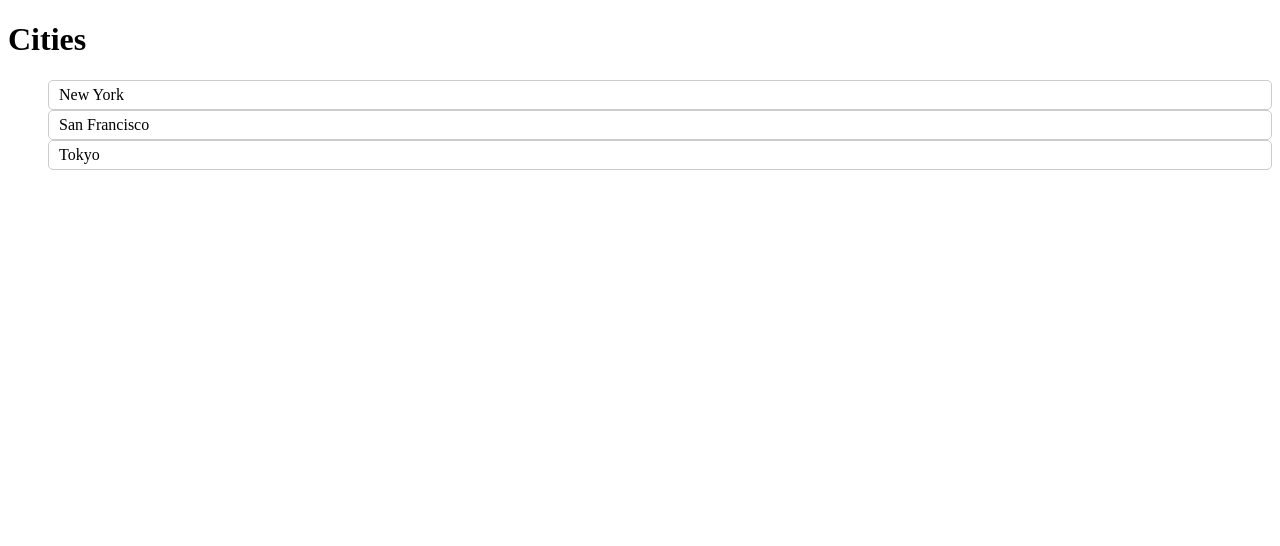
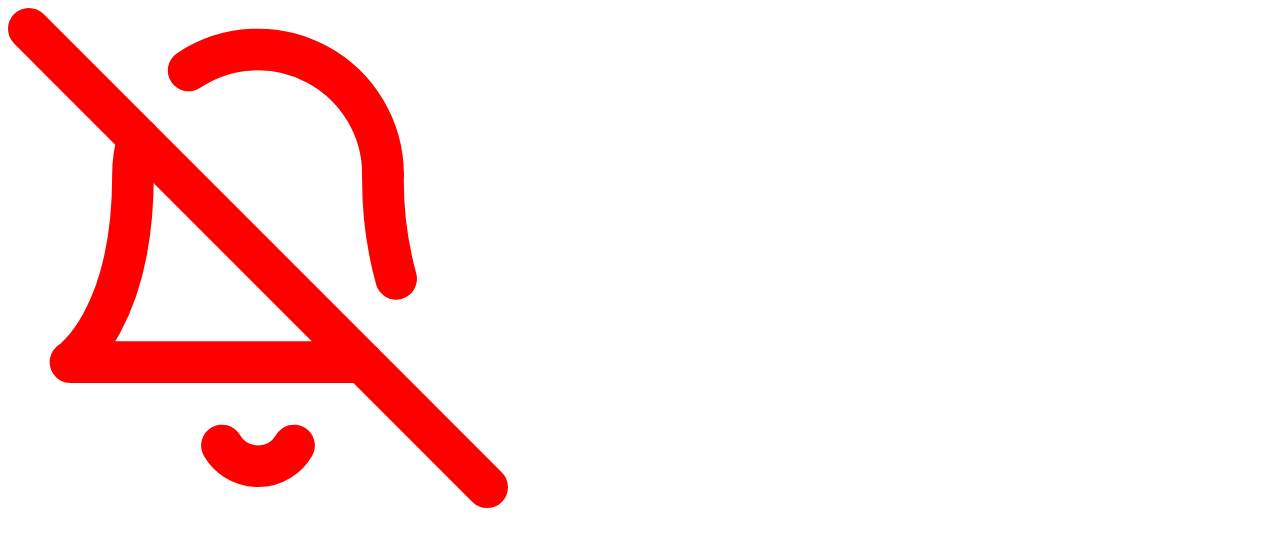
Before and after one commit to iabur/react-app, a React (Vite) app: page / in a window 1280 px wide. Shown: the top 546 px of the page. Built offline with nearby package versions, Linux system fonts and the light colour scheme.

Commit message:
Add react-icons dependency and replace ListGroup with FiBellOff icon in App component

```diff
--- a/package.json
+++ b/package.json
@@ -14,6 +14,7 @@
     "bootstrap": "^5.3.3",
     "react": "^19.0.0",
     "react-dom": "^19.0.0",
+    "react-icons": "^5.5.0",
     "styled-components": "^6.1.15"
   },
   "devDependencies": {
--- a/src/App.tsx
+++ b/src/App.tsx
@@ -1,12 +1,8 @@
-import ListGroup from "./components/ListGroup";
+import { FiBellOff } from "react-icons/fi";
 function App() {
   return (
     <div>
-      <ListGroup
-        items={["New York", "San Francisco", "Tokyo"]}
-        heading="Cities"
-        onSelectItem={(item: any) => console.log(item)}
-      />
+      <FiBellOff color="red" size={500} />
     </div>
   );
 }
```
Also changed, not shown: 1 other file (tests, documents, lock files or other folders).
